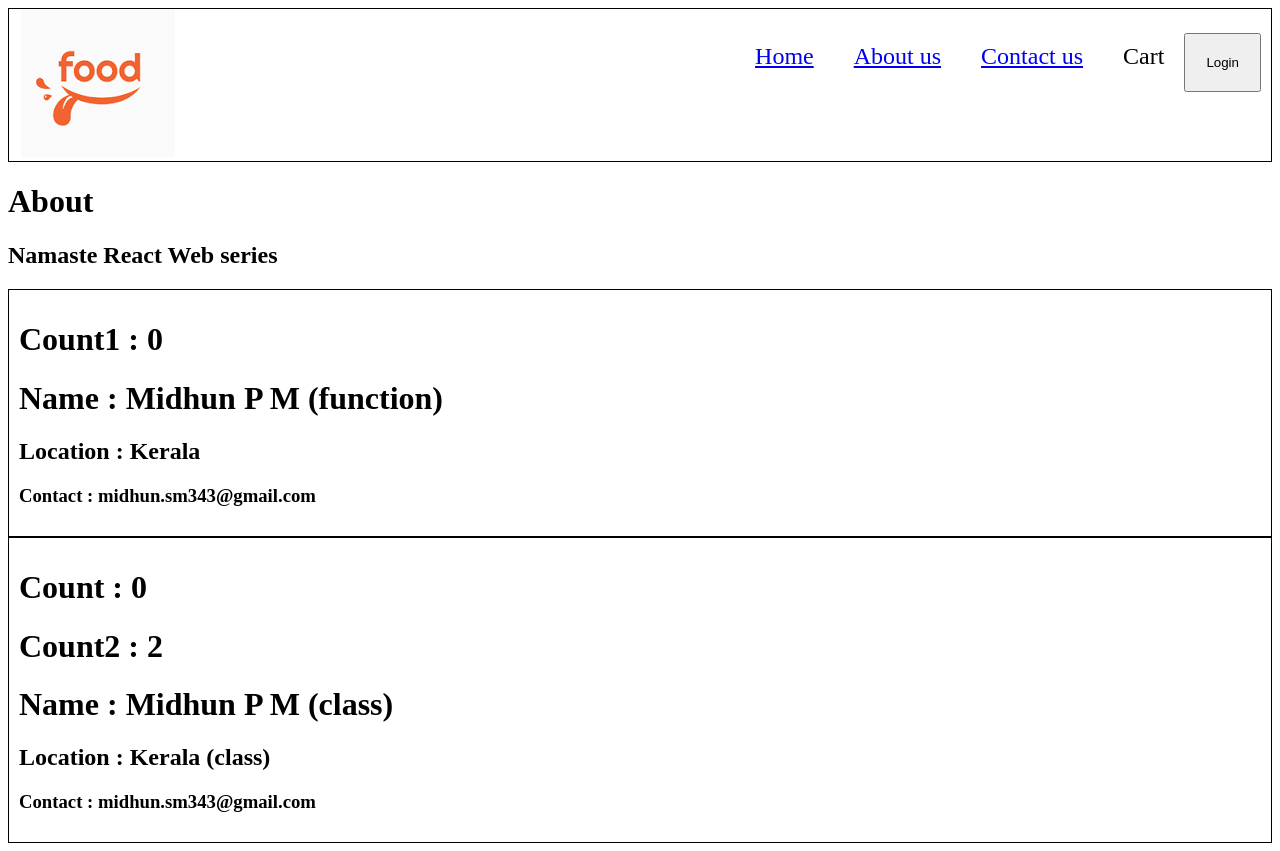
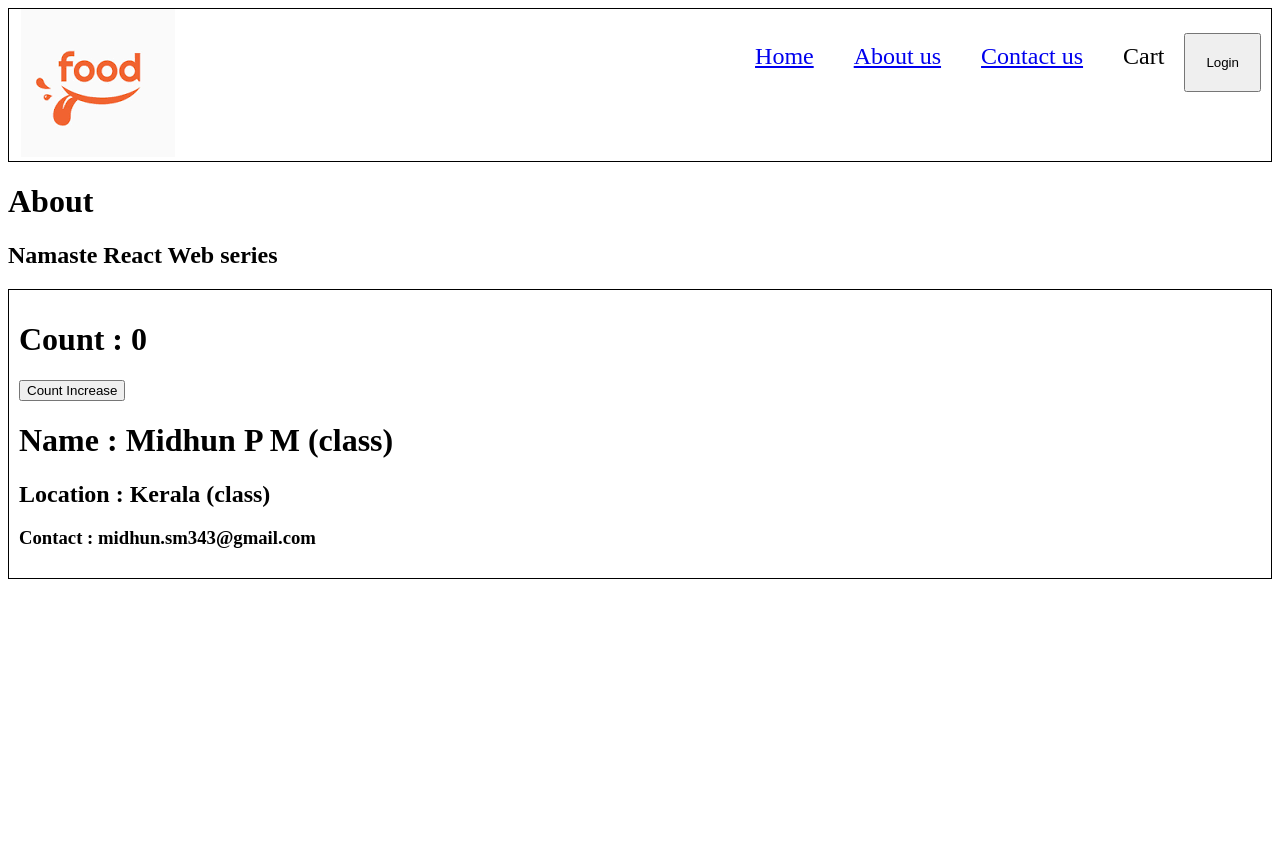
Before and after one commit to midhun2208/Food-App-NamasteReact, a React (Vite) app: page /about in a window 1280 px wide. After the commit the page ends 800 px from the top, so only its background shows below. Built offline with nearby package versions, Linux system fonts and the light colour scheme.

Commit message:
Episode 08

```diff
--- a/src/Components/About.jsx
+++ b/src/Components/About.jsx
@@ -1,4 +1,3 @@
-import User from "./User";
 import UserClass from "./UserClass";
 
 const About = () => {
@@ -6,8 +5,6 @@ const About = () => {
     <div >
       <h1>About</h1>
       <h2>Namaste React Web series</h2>
-      {/* passing props */}
-      <User name = {'Midhun P M (function)'} />
 
       <UserClass name={"Midhun P M (class)"} location={"Kerala (class)"}/>
     </div>
--- a/src/Components/UserClass.jsx
+++ b/src/Components/UserClass.jsx
@@ -12,12 +12,12 @@ class UserClass extends React.Component {
 
   render() {
     const { name, location } = this.props;
-    const { count, count2 } = this.state;
+    const { count} = this.state;
 
     return (
       <div className="user-card">
         <h1>Count : {count}</h1>
-        <h1>Count2 : {count2}</h1>
+        <button onClick={()=>{}}>Count Increase</button>
         <h1>Name : {name}</h1>
         <h2>Location : {location}</h2>
         <h3>Contact : midhun.sm343@gmail.com</h3>
```
Also changed, not shown: 1 other file (tests, documents, lock files or other folders).
